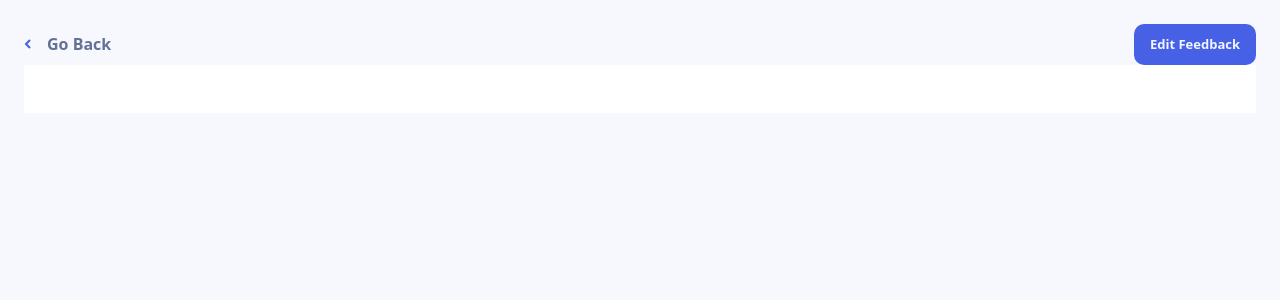
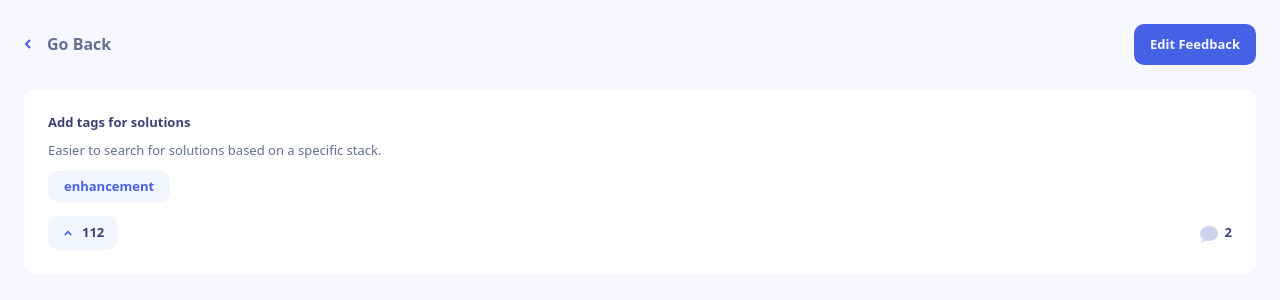
Before and after one commit to 4LL7N/product-feedback-app, a React (Vite) app: page /1 in a window 1280 px wide. Shown: the top 300 px of the page. Built offline with nearby package versions, Linux system fonts and the light colour scheme.

Commit message:
feat:add feedback post

```diff
--- a/src/App.tsx
+++ b/src/App.tsx
@@ -7,7 +7,7 @@ import RoadMap from "./page/RoadMap";
 import { Productfeedback } from "./page/Context";
 import { useEffect, useState } from "react";
 import data from "../data.json"
-import { MyContextProps, dataStyle } from "./page/style";
+import { dataStyle } from "./page/style";
 
 
 const router = createBrowserRouter([
@@ -38,8 +38,9 @@ function App() {
   const [Data ,setData] = useState<dataStyle|undefined>()
 
   useEffect(() => {
-    setData(data)
+    localStorage.setItem("data",JSON.stringify(data))
   },[])
+
 
   return (
     <>
--- a/src/page/FeedbackDetails.tsx
+++ b/src/page/FeedbackDetails.tsx
@@ -1,26 +1,99 @@
-import { Context } from "./Context";
-
+import { useParams } from "react-router-dom";
+// import { Productfeedback } from "./Context";
+import { useEffect, useState } from "react";
+import { ProductRequest, dataStyle } from "./style";
 
 function FeedbackDetails() {
+  // const data =localStorage.getItem("data")
+  const params = useParams<{ feedbackdetails: string }>();
 
-  const data = Context().Data
-  console.log(data);
+  const [feedback, setFeedback] = useState<ProductRequest>();
+  const [upVote, setUpVote] = useState<boolean>(false);
 
+  // console.log(data);
+  useEffect(() => {
+    let votes = feedback?.upvotes;
+
+    console.log(votes);
+    if (upVote && votes) {
+      votes += 1;
+    } else if (votes) {
+      votes -= 1;
+    }
+    let newfeedback: any = {
+      id: feedback?.id,
+      title: feedback?.title,
+      category: feedback?.category,
+      upvotes: votes,
+      status: feedback?.status,
+      description: feedback?.description,
+      comments: [...(feedback?.comments ?? [])],
+    };
+    setFeedback(newfeedback);
+  }, [upVote]);
+
+  useEffect(() => {
+    let datastr = localStorage.getItem("data");
+    let data: dataStyle = datastr ? JSON.parse(datastr) : null;
+
+    const post = data?.productRequests.find((item) => {
+      return item.id === Number(params.feedbackdetails);
+    });
+
+    setFeedback(post);
+  }, []);
 
   return (
     <>
-      <main className="bg-[#f7f8fd] w-[100vw] min-h-[100vh] p-[24px] " >
-        <header className="flex items-center justify-between" >
-          <div className="flex items-center gap-[16px]" >
-            <img className="h-[10px]" src="/assets/shared/icon-arrow-left.svg" alt="" />
-            <p className="text-[16px] text-[#647196] font-bold  " >Go Back</p>
+      <main className="bg-[#f7f8fd] w-[100vw] min-h-[100vh] p-[24px] ">
+        <header className="flex items-center justify-between">
+          <div className="flex items-center gap-[16px]">
+            <img
+              className="h-[10px]"
+              src="/assets/shared/icon-arrow-left.svg"
+              alt=""
+            />
+            <p className="text-[16px] text-[#647196] font-bold  ">Go Back</p>
           </div>
-          <button className="px-[16px] py-[10.5px] bg-[#4661e6] rounded-[10px] " >
-              <p className="text-[13px] text-[#f2f4fe] font-bold " >Edit Feedback</p>
+          <button className="px-[16px] py-[10.5px] bg-[#4661e6] rounded-[10px] ">
+            <p className="text-[13px] text-[#f2f4fe] font-bold ">
+              Edit Feedback
+            </p>
           </button>
         </header>
-        <section className="rounded-[10x] p-[24px] bg-[#ffffff] " >
-
+        <section className="mt-[24px]">
+          <div className="rounded-[10px] p-[24px] bg-[#ffffff] ">
+            <h1 className=" text-[13px] text-[#3a4374] font-bold ">
+              {feedback?.title}
+            </h1>
+            <p className="text-[#647196] text-[13px] mt-[9px] ">
+              {feedback?.description}
+            </p>
+            <div className=" w-min flex px-[16px] py-[6px] bg-[#f2f4ff] mt-[10px] rounded-[10px] ">
+              <p className="text-[13px] text-[#4661e6] font-semibold ">
+                {feedback?.category}
+              </p>
+            </div>
+            <div className=" flex items-center justify-between mt-[14px] ">
+              <button
+                className={`flex items-center gap-[10px] ${upVote?"bg-[#cfd7ff]":"bg-[#f2f4fe]"} rounded-[10px] pl-[16px] pr-[13px] py-[7px] `}
+                onClick={() => setUpVote(!upVote)}
+              >
+                <img
+                  className="w-[8px] h-[6px] "
+                  src="/assets/shared/icon-arrow-up.svg"
+                  alt=""
+                />
+                <p className="text-[13px] text-[#3a4374] font-bold ">
+                  {feedback?.upvotes}
+                </p>
+              </button>
+              <div className="flex items-center gap-[7px]" >
+                <img className="w-[18px] h-[16px] mb-[-3px] " src="/assets/shared/icon-comments.svg" alt="" />
+                <p className="text-[13px] text-[#3a4374] font-bold " >{feedback?.comments?.length}</p>
+              </div>
+            </div>
+          </div>
         </section>
       </main>
     </>
--- a/src/page/style.ts
+++ b/src/page/style.ts
@@ -44,7 +44,7 @@ interface Comment {
   replies?:replies[]
 }
 
-interface ProductRequest {
+export interface ProductRequest {
   id: number;
   title: string;
   category: string;
```
